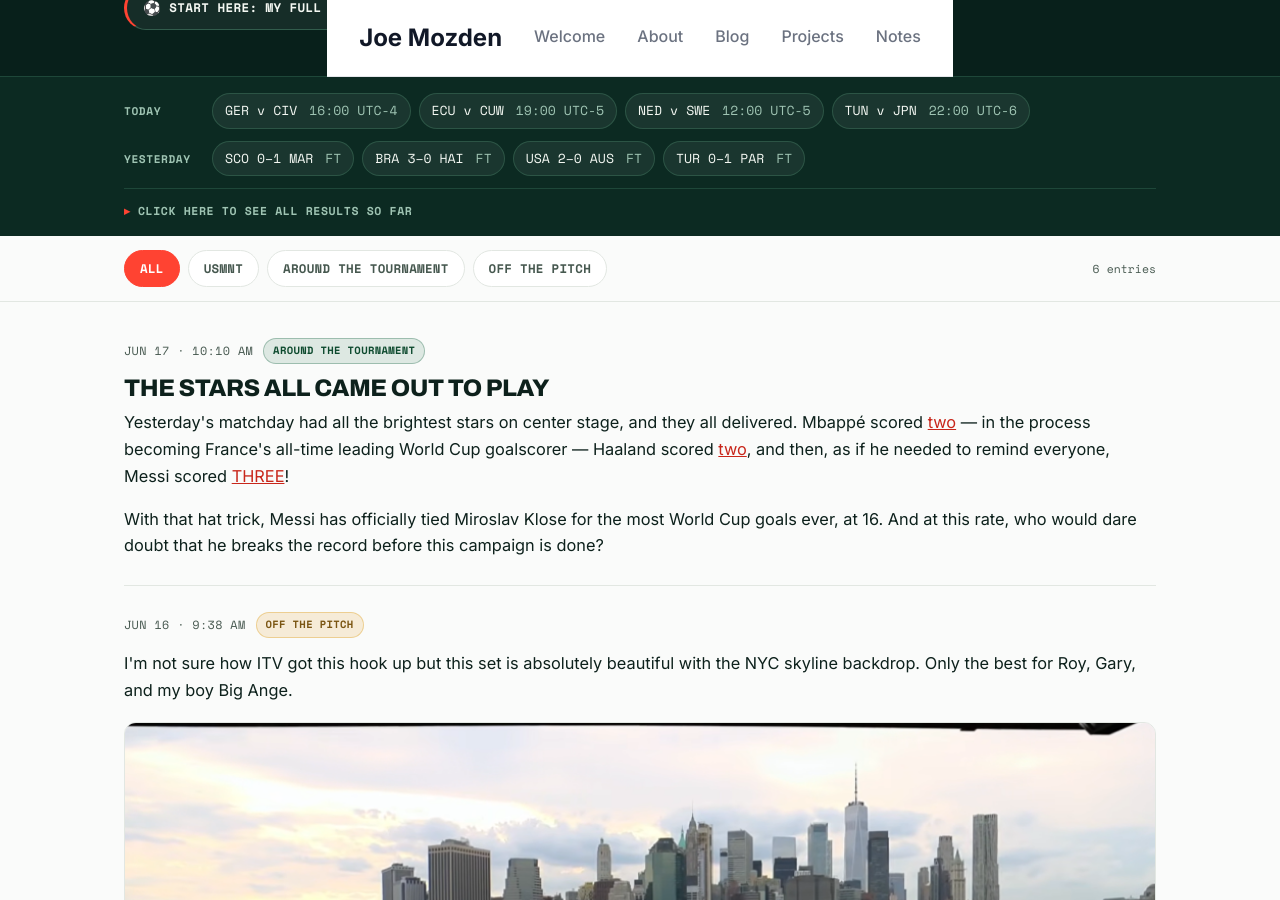
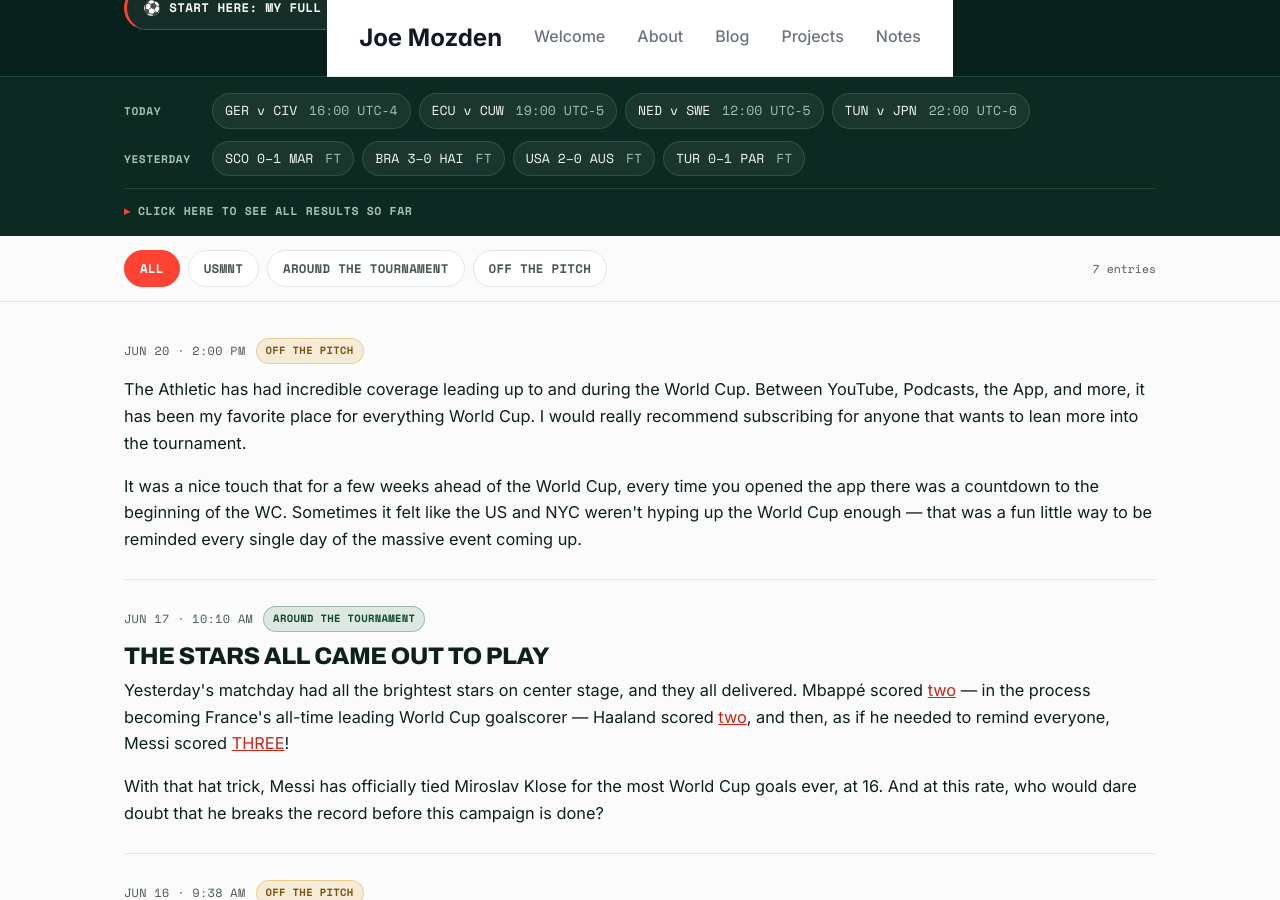
Before and after one commit to jmozden3/jmozden3.github.io, a Jekyll site: the page built from _posts/2026-06-11-world-cup-log.md, in a window 1280 px wide and 900 px high, scrolled down 420 px. Built offline with Jekyll 4.4.1, drawn with Linux system fonts in a browser that asks for light colours.

Commit message:
Add World Cup log entry on The Athletic's coverage
Co-Authored-By: Claude Opus 4.8 (1M context) <noreply@anthropic.com>
Claude-Session: https://claude.ai/code/session_01983LTHHds5ij69NRPj6afT

```diff
--- a/_posts/2026-06-11-world-cup-log.md
+++ b/_posts/2026-06-11-world-cup-log.md
@@ -190,6 +190,16 @@ image: https://jmozden3.github.io/assets/images/usmnt-goal-hug.png
      Need a layout? Copy one from the TEMPLATE GALLERY in the comment block below. -->
 <div class="wcl-stream">
   <div class="wrap">
+
+    <!-- Off the pitch: The Athletic's World Cup coverage -->
+    <article class="wc-entry" data-tags="offpitch" data-time="2026-06-20T14:00">
+      <div class="wc-entry-meta">
+        <span class="wc-time">Jun 20 · 2:00 PM</span>
+        <span class="chip offpitch">Off the pitch</span>
+      </div>
+      <p>The Athletic has had incredible coverage leading up to and during the World Cup. Between YouTube, Podcasts, the App, and more, it has been my favorite place for everything World Cup. I would really recommend subscribing for anyone that wants to lean more into the tournament.</p>
+      <p>It was a nice touch that for a few weeks ahead of the World Cup, every time you opened the app there was a countdown to the beginning of the WC. Sometimes it felt like the US and NYC weren't hyping up the World Cup enough — that was a fun little way to be reminded every single day of the massive event coming up.</p>
+    </article>
 
     <!-- Around the tournament: Australia beat Türkiye, raising the stakes for Friday -->
     <article class="wc-entry" data-tags="usmnt" data-time="2026-06-14T09:00">
```
